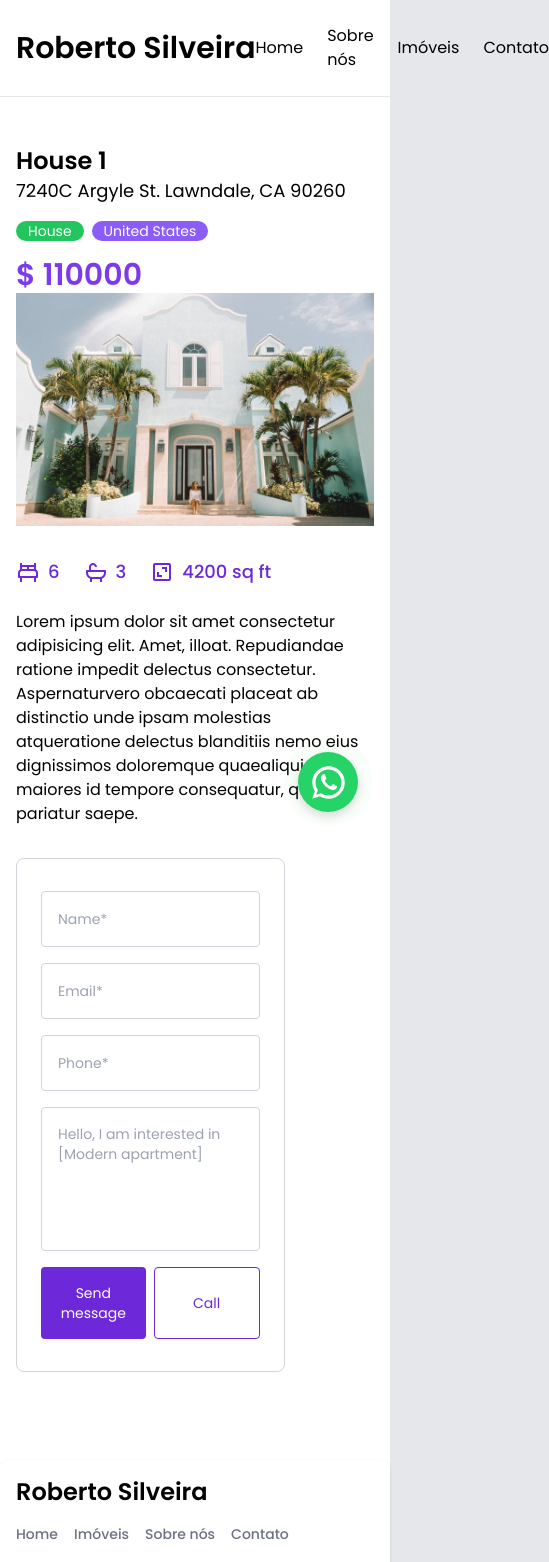
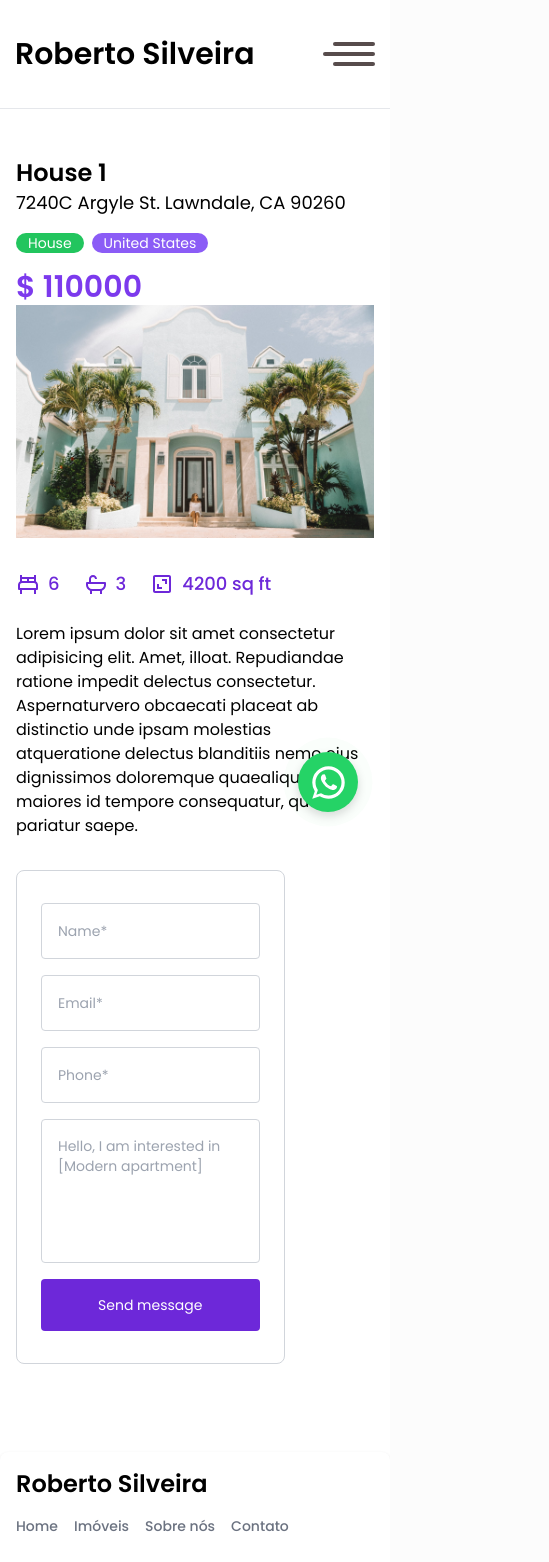
Before and after one commit to mzoughiaziz/real-estate, a React (Create React App) app: page /property/1 in a window 390 px wide. Shown: the top 1562 px of the page, 549 px wide, since content can reach past the window. Built offline with nearby package versions, Linux system fonts and the light colour scheme.

Commit message:
Responsive mobile updates navbar + footer

```diff
--- a/package.json
+++ b/package.json
@@ -3,6 +3,7 @@
   "version": "0.1.0",
   "private": true,
   "dependencies": {
+    "@material-tailwind/react": "^2.0.4",
     "@testing-library/jest-dom": "^5.16.4",
     "@testing-library/react": "^13.3.0",
     "@testing-library/user-event": "^13.5.0",
--- a/src/components/Banner.js
+++ b/src/components/Banner.js
@@ -1,6 +1,6 @@
 import React from 'react';
 
-import Image from '../assets/img/house-banner.png';
+import Image from '../assets/img/houses/house1.jpeg';
 import Search from '../components/Search';
 
 const Banner = () => {
@@ -17,7 +17,7 @@ const Banner = () => {
           </p>
         </div>
         <div className='hidden flex-1 lg:flex justify-end items-end'>
-          <img src={Image} alt='' />
+          <img src={Image} className='rounded-lg' alt='' />
         </div>
       </div>
       <Search />
--- a/src/components/Contact.js
+++ b/src/components/Contact.js
@@ -41,10 +41,7 @@ const Contact = () => {
             className='bg-violet-700 hover:bg-violet-800 text-white rounded p-4 text-sm w-full transition'
             type='submit'
             >
-            Send message
-            </button>
-            <button className='border border-violet-700 text-violet-700 hover:border-purple-600 hover:text-purple-600 rounded p-4 text-sm w-full transition'>
-            Call
+              Send message
             </button>
         </div>
       </form>
--- a/src/components/Header.js
+++ b/src/components/Header.js
@@ -1,30 +1,85 @@
 import React from 'react';
+import { useState } from 'react'
+//import { ReactComponent as Hamburger } from '../assets/icons/hamburger.svg'
+import "./header.css"
+import { NavLink } from 'react-router-dom'
 
 // import link
 import { Link } from 'react-router-dom';
 
 const Header = () => {
+  const [showNavbar, setShowNavbar] = useState(false)
+
+  const Hamburger = () => (
+    <svg
+      xmlns="http://www.w3.org/2000/svg"
+      width="52"
+      height="24"
+      viewBox="0 0 52 24"
+    >
+      <g id="Group_9" data-name="Group 9" transform="translate(-294 -47)">
+        <rect
+          id="Rectangle_3"
+          data-name="Rectangle 3"
+          width="42"
+          height="4"
+          rx="2"
+          transform="translate(304 47)"
+          fill="#574c4c"
+        />
+        <rect
+          id="Rectangle_5"
+          data-name="Rectangle 5"
+          width="42"
+          height="4"
+          rx="2"
+          transform="translate(304 67)"
+          fill="#574c4c"
+        />
+        <rect
+          id="Rectangle_4"
+          data-name="Rectangle 4"
+          width="52"
+          height="4"
+          rx="2"
+          transform="translate(294 57)"
+          fill="#574c4c"
+        />
+      </g>
+    </svg>
+  );
+
+  const handleShowNavbar = () => {
+    setShowNavbar(!showNavbar)
+  }
   return (
     <header className='py-6 mb-12 border-b'>
-      <div className='container mx-auto flex justify-between items-center'>
-        <Link to='/'>
-        <span className="self-center text-3xl font-semibold whitespace-nowrap dark:text-dark">Roberto Silveira</span>
-        </Link>
-        <div className='flex items-center gap-6'>
-          <Link className='hover:text-violet-900 transition' to='/'>
-            Home
+      <nav className='navbar z-10'>
+        <div className='container'>
+          <Link to='/'>
+              <span className="self-center text-3xl font-semibold whitespace-nowrap dark:text-dark">Roberto Silveira</span>
           </Link>
-          <Link className='hover:text-violet-900 transition' to='/sobrenos'>
-            Sobre nós
-          </Link>
-          <Link className='hover:text-violet-900 transition' to='/imoveis'>
-            Imóveis
-          </Link>
-          <Link className='hover:text-violet-900 transition' to='/contato'>
-            Contato
-          </Link>
+          <div className="menu-icon" onClick={handleShowNavbar}>
+            <Hamburger />
+          </div>
+          <div className={`nav-elements ${showNavbar && 'active'}`}>
+            <ul>
+              <li>
+                <NavLink to="/">Home</NavLink>
+              </li>
+              <li>
+                <NavLink to="/sobrenos">Sobre nós</NavLink>
+              </li>
+              <li>
+                <NavLink to="/imoveis">Imóveis</NavLink>
+              </li>
+              <li>
+                <NavLink to="/contato">Contato</NavLink>
+              </li>
+            </ul>
+          </div>
         </div>
-      </div>
+      </nav>
     </header>
   );
 };
--- a/src/components/Search.js
+++ b/src/components/Search.js
@@ -14,7 +14,7 @@ import { RiSearch2Line } from 'react-icons/ri';
 const Search = () => {
   const { handleClick } = useContext(HouseContext);
   return (
-    <div className='px-[30px] py-6 max-w-[1170px] mx-auto flex flex-col lg:flex-row justify-between gap-4 lg:gap-x-3 relative lg:-top-4 lg:shadow-1 bg-white lg:bg-transparent lg:backdrop-blur rounded-lg'>
+    <div className='px-[30px] z-0 py-6 max-w-[1170px] mx-auto flex flex-col lg:flex-row justify-between gap-4 lg:gap-x-3 relative lg:-top-4 lg:shadow-1 bg-white lg:bg-transparent lg:backdrop-blur rounded-lg'>
       <CountryDropdown />
       <PropertyDropdown />
       <PriceRangeDropdown />
--- /dev/null
+++ b/src/components/header.css
@@ -0,0 +1,103 @@
+@import url("https://fonts.googleapis.com/css2?family=Poppins:wght@400;500;600;700&display=swap");
+
+body {
+  margin: 0;
+  padding: 0;
+  font-family: "Poppins", sans-serif;
+  background-color: #fcfcfc;
+}
+
+.navbar .container {
+  max-width: 1200px;
+  margin: 0 auto;
+  padding: 0 15px;
+  display: flex;
+  justify-content: space-between;
+  align-items: center;
+  height: 100%;
+}
+
+.navbar {
+  height: 60px;
+  background-color: #ffffff;
+  position: relative;
+}
+
+.logo {
+}
+
+.menu-icon {
+  display: none;
+}
+
+.nav-elements ul {
+  display: flex;
+  justify-content: space-between;
+  list-style-type: none;
+}
+
+.nav-elements ul li:not(:last-child) {
+  margin-right: 40px;
+}
+
+.nav-elements ul a {
+  font-size: 16px;
+  font-weight: 400;
+  color: #2f234f;
+  text-decoration: none;
+}
+
+.nav-elements ul a.active {
+  color: #574c4c;
+  font-weight: 500;
+  position: relative;
+}
+
+.nav-elements ul a.active::after {
+  content: "";
+  position: absolute;
+  bottom: -4px;
+  left: 0;
+  width: 100%;
+  height: 2px;
+  background-color: #574c4c;
+}
+
+@media (max-width: 768px) {
+  .nav-elements ul li:not(:last-child) {
+    margin-right: 30px;
+  }
+}
+
+@media (max-width: 600px) {
+  .menu-icon {
+    display: block;
+    cursor: pointer;
+  }
+
+  .nav-elements {
+    position: absolute;
+    right: 0;
+    top: 60px;
+    background-color: #ffffff;
+    width: 0px;
+    height: calc(100vh - 60px);
+    transition: all 0.3s ease-in;
+    overflow: hidden;
+  }
+
+  .nav-elements.active {
+    width: 270px;
+  }
+
+  .nav-elements ul {
+    display: flex;
+    flex-direction: column;
+    padding-left: 80px;
+  }
+
+  .nav-elements ul li {
+    margin-right: unset;
+    margin-top: 22px;
+  }
+}
--- a/src/pages/About.js
+++ b/src/pages/About.js
@@ -11,24 +11,12 @@ const About = () => {
             <h1 className='text-4xl lg:text-[58px] font-semibold leading-none mb-6'>
                 <span className='text-violet-700'>Sobre</span> nós
             </h1>
-            <p className='max-w-[480px] mb-8'>
-                Powerful, self-serve product and growth analytics to help you
-                convert, engage, and retain more.
-                Powerful, self-serve product and growth analytics to help you
-                convert, engage, and retain more.
-                Powerful, self-serve product and growth analytics to help you
-                convert, engage, and retain more.
-                Powerful, self-serve product and growth analytics to help you
-                convert, engage, and retain more.
-                Powerful, self-serve product and growth analytics to help you
-                convert, engage, and retain more.
-                Powerful, self-serve product and growth analytics to help you
-                convert, engage, and retain more.
-                Powerful, self-serve product and growth analytics to help you
-                convert, engage, and retain more.
-                Powerful, self-serve product and growth analytics to help you
-                convert, engage, and retain more.
-            </p>
+            <div className='max-w-[580px] mb-8'>
+              <p>A Roberto Silveira é comprometida em oferecer soluções habitacionais de alta qualidade, superando expectativas e combinando inovação, excelência e conforto em cada projeto. Valorizamos a qualidade, utilizando materiais de primeira linha e uma equipe capacitada para criar residências duradouras e funcionais que atendam às necessidades dos clientes.</p>
+              <p>Destacamo-nos pela rapidez e pontualidade, entregando projetos dentro do prazo sem comprometer a qualidade e os detalhes que tornam cada casa única. Acreditamos que todos merecem um lar digno e confortável, adaptando-nos às diferentes realidades e necessidades dos clientes por meio de opções acessíveis e flexíveis.</p>
+              <p>Seja você um jovem casal em busca do primeiro lar, uma família que deseja mais espaço ou um investidor em busca de oportunidades, a Roberto Silveira está pronta para tornar seus sonhos realidade.</p>
+              <p>Venha conhecer nossa metodologia inovadora e descubra como podemos transformar sua visão em um lar excepcional para você e sua família.</p>
+            </div>
             </div>
             <div className='hidden flex-1 lg:flex justify-end items-end'>
             <img src={Image} alt='' />
--- a/src/pages/ContactPage.js
+++ b/src/pages/ContactPage.js
@@ -11,9 +11,11 @@ const ContactPage = () => {
             <span className='text-violet-700'>Entra</span> em contato com a gente
           </h4>
           <p className='max-w-[70%] mb-8'>
-            Estamos aqui para ajudar! Se você tiver alguma dúvida ou precisar de mais informações sobre nossos serviços ou imóveis disponíveis, por favor, entre em contato. Estamos prontos para atendê-lo e responder às suas perguntas. Aguardamos ansiosamente o seu contato!
-            <span className='text-violet-700'> Equipe de Vendas da Roberto Silveira </span>
+            Estamos aqui para ajudar! Se você tiver alguma dúvida ou precisar de mais informações sobre nossos serviços
+            ou imóveis disponíveis, por favor, entre em contato. Estamos prontos para atendê-lo e responder às suas perguntas.
+            Aguardamos ansiosamente o seu contato!
           </p>
+          <p className='text-violet-700 pb-2'> Equipe de Vendas da Roberto Silveira </p>
           <Contact />
         </div>
         </div>
```
Also changed, not shown: src/components/Footer.js (+9 -7 lines), src/assets/img/houses/house1.jpeg (added), 1 other file (tests, documents, lock files or other folders).
